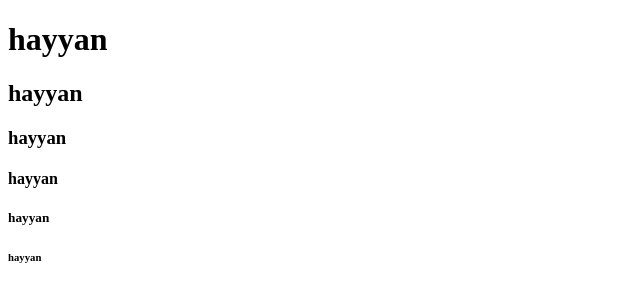
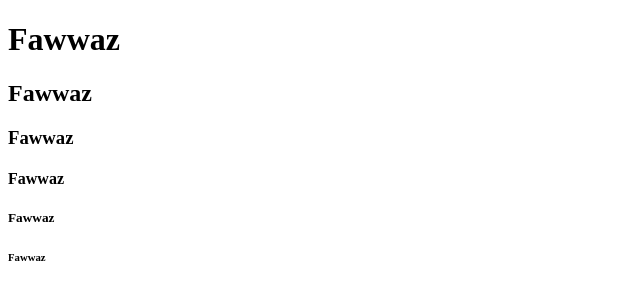
Before and after one commit to syedahoorulainnaqvi89-sudo/assignment1, a plain HTML site: page index.html in a window 1280 px wide. Shown: the whole page, without its empty margins (0-640 px from the left). Drawn offline with Linux system fonts and the light colour scheme.

Commit message:
Add files via upload

```diff
--- a/index.html
+++ b/index.html
@@ -6,11 +6,11 @@
     <title>Document</title>
 </head>
 <body>
-    <h1>hayyan</h1>
-    <h2>hayyan</h2>
-    <h3>hayyan</h3>
-    <h4>hayyan</h4>
-    <h5>hayyan</h5>
-    <h6>hayyan</h6>
+    <h1>Fawwaz</h1>
+    <h2>Fawwaz</h2>
+    <h3>Fawwaz</h3>
+    <h4>Fawwaz</h4>
+    <h5>Fawwaz</h5>
+    <h6>Fawwaz</h6>
 </body>
 </html>
```
